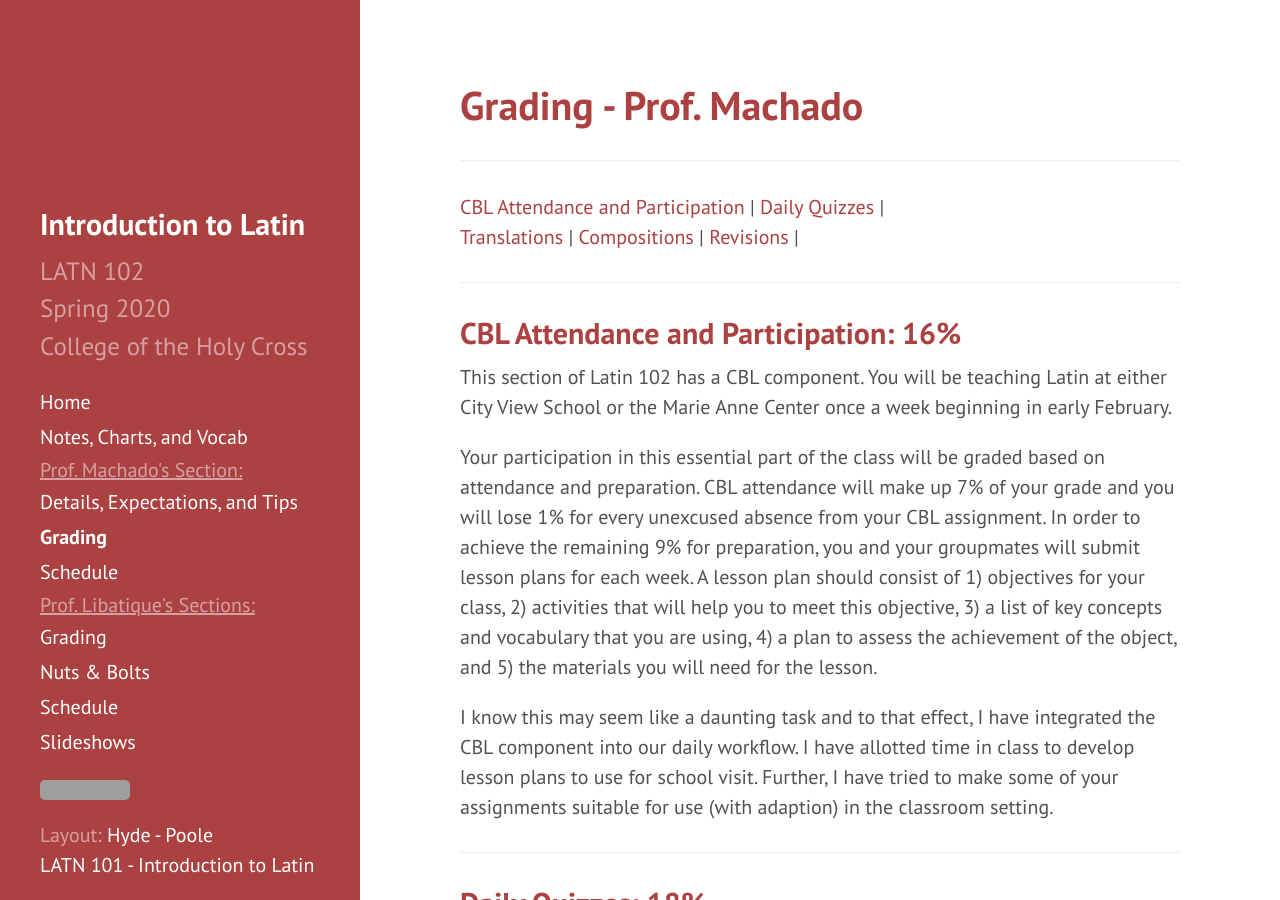
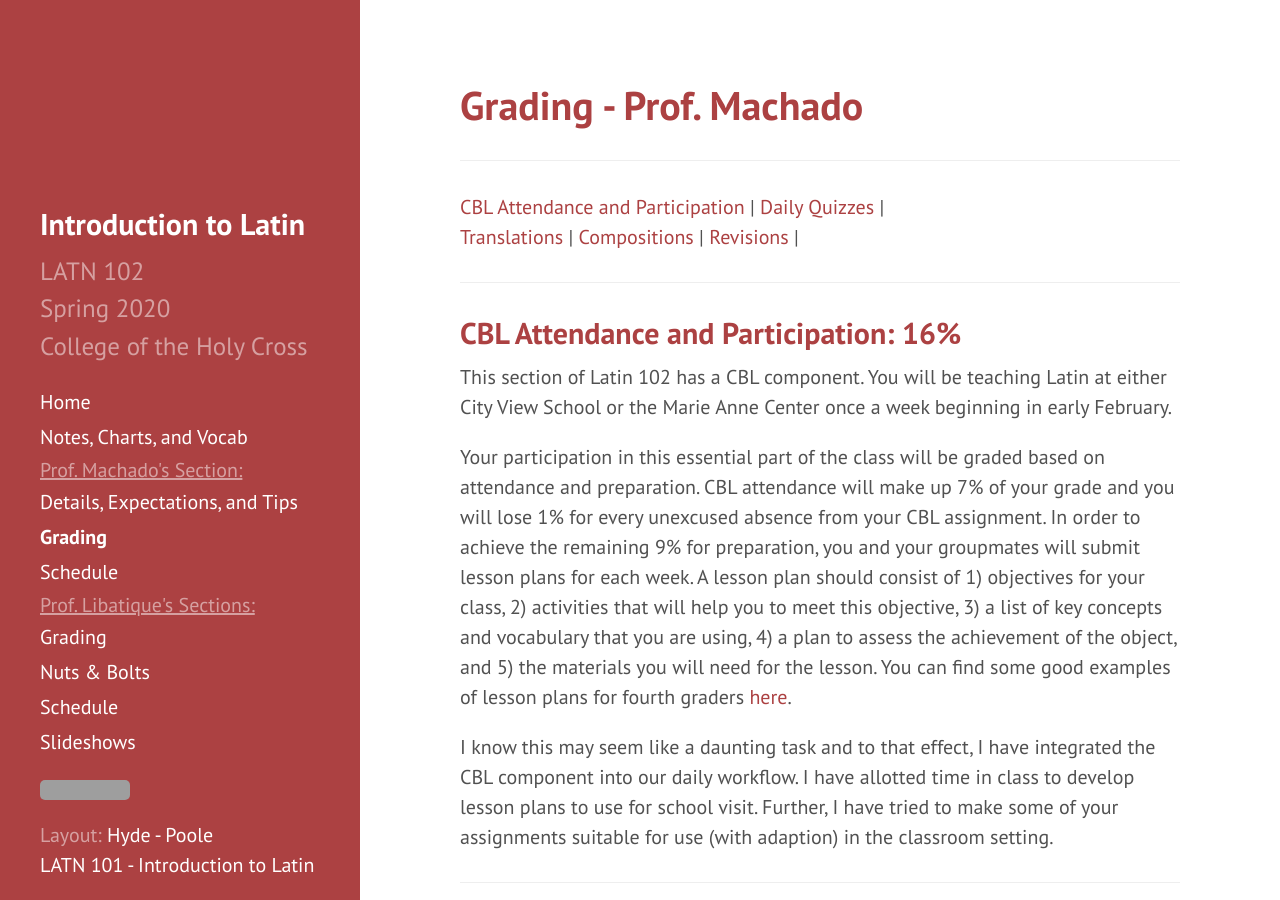
Before and after one commit to DLibatique/LATN102-S20, a Jekyll site: the page built from _pages/grading-DM.md, in a window 1280 px wide and 900 px high. Built offline with Jekyll 4.4.1, drawn with Linux system fonts in a browser that asks for light colours; grey boxes are pictures that could not be loaded.

Commit message:
added in more detail on lesson plans

```diff
--- a/_pages/grading-DM.md
+++ b/_pages/grading-DM.md
@@ -16,7 +16,7 @@ permalink: grading-DM
 ## CBL Attendance and Participation: 16%
 This section of Latin 102 has a CBL component. You will be teaching Latin at either City View School or the Marie Anne Center once a week beginning in early February.
 
-Your participation in this essential part of the class will be graded based on attendance and preparation. CBL attendance will make up 7% of your grade and you will lose 1% for every unexcused absence from your CBL assignment. In order to achieve the remaining 9% for preparation, you and your groupmates will submit lesson plans for each week. A lesson plan should consist of 1) objectives for your class, 2) activities that will help you to meet this objective, 3) a list of key concepts and vocabulary that you are using, 4) a plan to assess the achievement of the object, and 5) the materials you will need for the lesson.
+Your participation in this essential part of the class will be graded based on attendance and preparation. CBL attendance will make up 7% of your grade and you will lose 1% for every unexcused absence from your CBL assignment. In order to achieve the remaining 9% for preparation, you and your groupmates will submit lesson plans for each week. A lesson plan should consist of 1) objectives for your class, 2) activities that will help you to meet this objective, 3) a list of key concepts and vocabulary that you are using, 4) a plan to assess the achievement of the object, and 5) the materials you will need for the lesson. You can find some good examples of lesson plans for fourth graders [here](https://www.teacher.org/lesson-plans/4th-grade/).
 
 I know this may seem like a daunting task and to that effect, I have integrated the CBL component into our daily workflow. I have allotted time in class to develop lesson plans to use for school visit. Further, I have tried to make some of your assignments suitable for use (with adaption) in the classroom setting.
 
```
